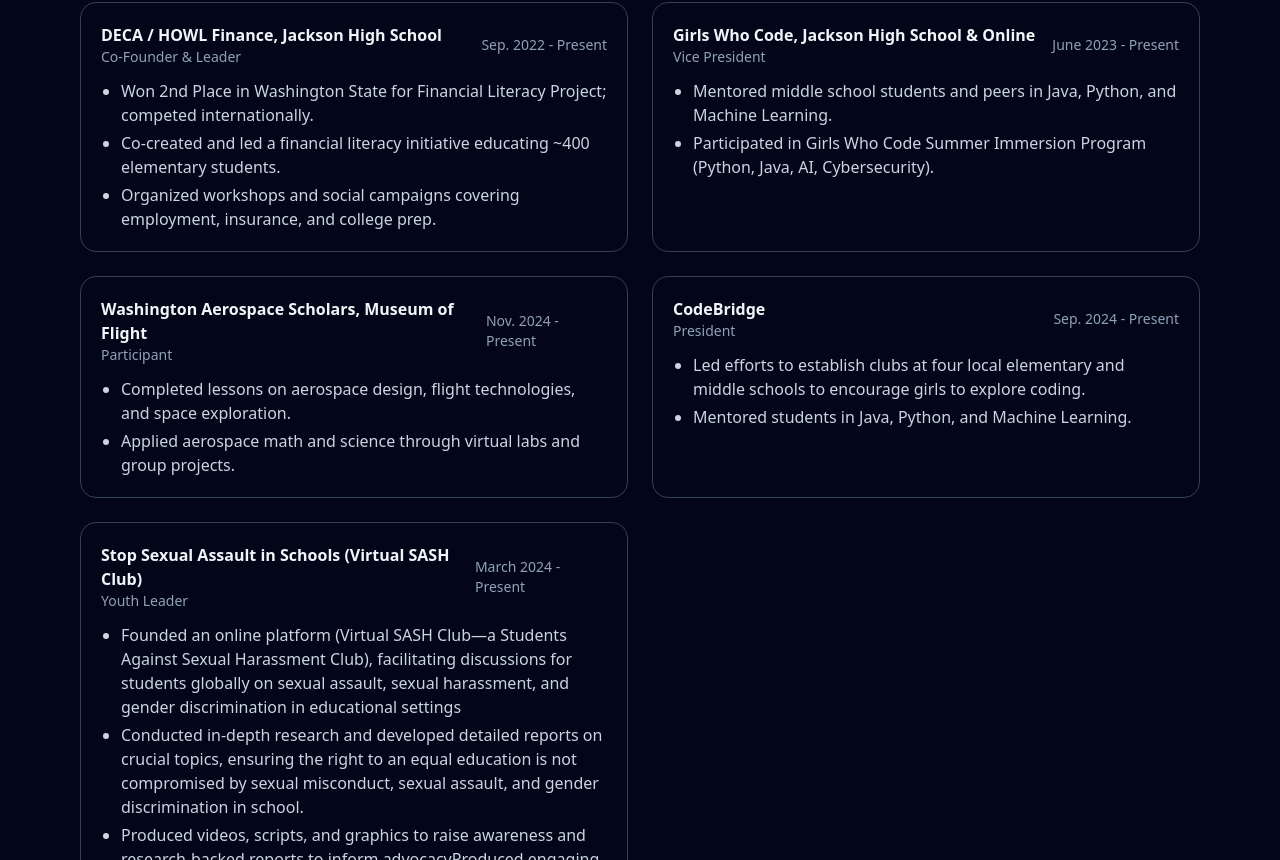
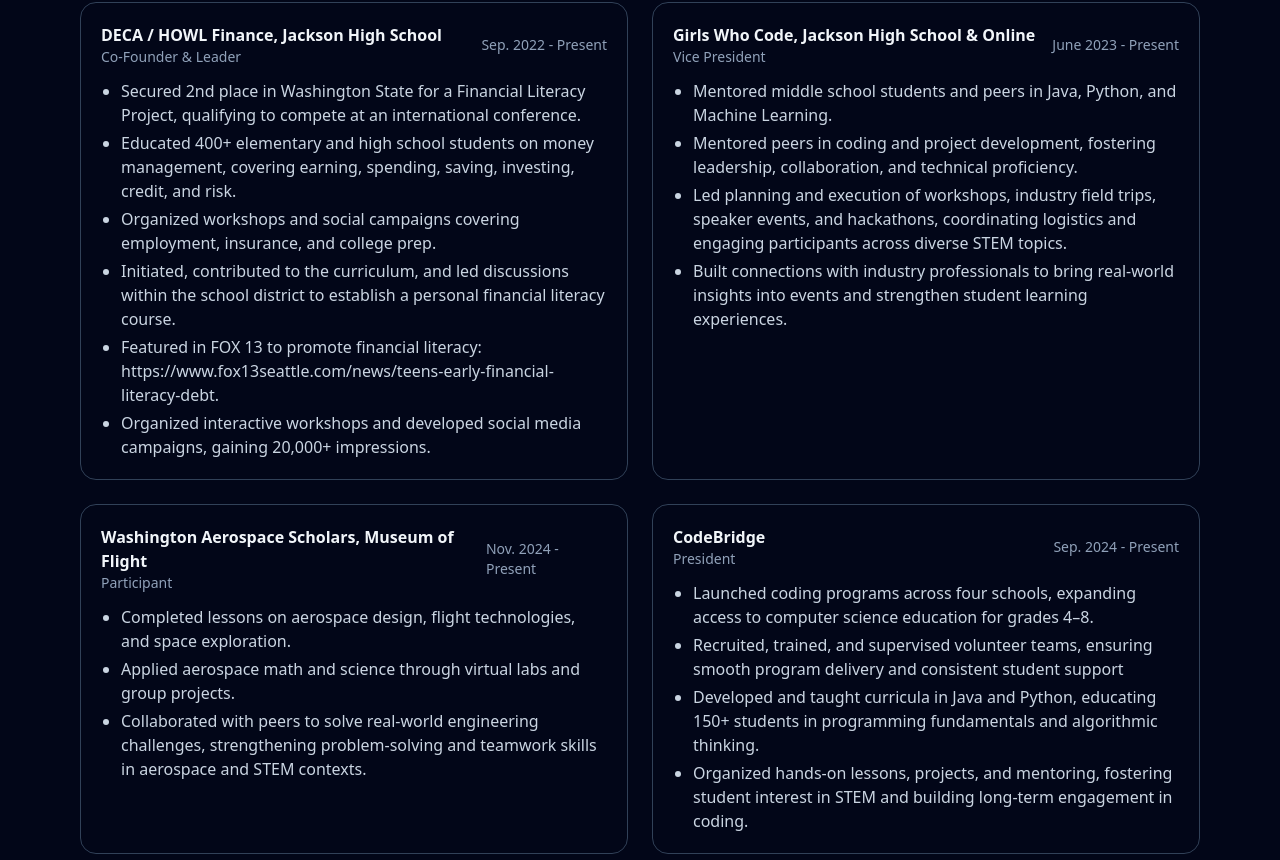
Before and after one commit to tvisham/my-portfolio, a React (Vite) app: page / in a window 1280 px wide. Shown: the part 3760-4620 px from the top of the page. Built offline with nearby package versions, Linux system fonts and the light colour scheme.

Commit message:
Updating project details

```diff
--- a/src/App.jsx
+++ b/src/App.jsx
@@ -184,9 +184,12 @@
     role: "Co-Founder & Leader",
     date: "Sep. 2022 - Present",
     points: [
-      "Won 2nd Place in Washington State for Financial Literacy Project; competed internationally.",
-      "Co-created and led a financial literacy initiative educating ~400 elementary students.",
+      "Secured 2nd place in Washington State for a Financial Literacy Project, qualifying to compete at an international conference.",
+      "Educated 400+ elementary and high school students on money management, covering earning, spending, saving, investing, credit, and risk.",
       "Organized workshops and social campaigns covering employment, insurance, and college prep.",
+      "Initiated, contributed to the curriculum, and led discussions within the school district to establish a personal financial literacy course.",
+      "Featured in FOX 13 to promote financial literacy: https://www.fox13seattle.com/news/teens-early-financial-literacy-debt.",
+      "Organized interactive workshops and developed social media campaigns, gaining 20,000+ impressions.",
     ],
   },
   {
@@ -195,7 +198,9 @@
     date: "June 2023 - Present",
     points: [
       "Mentored middle school students and peers in Java, Python, and Machine Learning.",
-      "Participated in Girls Who Code Summer Immersion Program (Python, Java, AI, Cybersecurity).",
+      "Mentored peers in coding and project development, fostering leadership, collaboration, and technical proficiency.",
+      "Led planning and execution of workshops, industry field trips, speaker events, and hackathons, coordinating logistics and engaging participants across diverse STEM topics.",
+      "Built connections with industry professionals to bring real-world insights into events and strengthen student learning experiences.",
     ],
   },
   {
@@ -205,6 +210,7 @@
     points: [
       "Completed lessons on aerospace design, flight technologies, and space exploration.",
       "Applied aerospace math and science through virtual labs and group projects.",
+      "Collaborated with peers to solve real-world engineering challenges, strengthening problem-solving and teamwork skills in aerospace and STEM contexts.",
     ],
   },
   {
@@ -212,8 +218,10 @@
     role: "President",
     date: "Sep. 2024 - Present",
     points: [
-      "Led efforts to establish clubs at four local elementary and middle schools to encourage girls to explore coding.",
-      "Mentored students in Java, Python, and Machine Learning.",
+      "Launched coding programs across four schools, expanding access to computer science education for grades 4–8.",
+      "Recruited, trained, and supervised volunteer teams, ensuring smooth program delivery and consistent student support",
+      "Developed and taught curricula in Java and Python, educating 150+ students in programming fundamentals and algorithmic thinking.",
+      "Organized hands-on lessons, projects, and mentoring, fostering student interest in STEM and building long-term engagement in coding."
     ],
   },
   {
```
